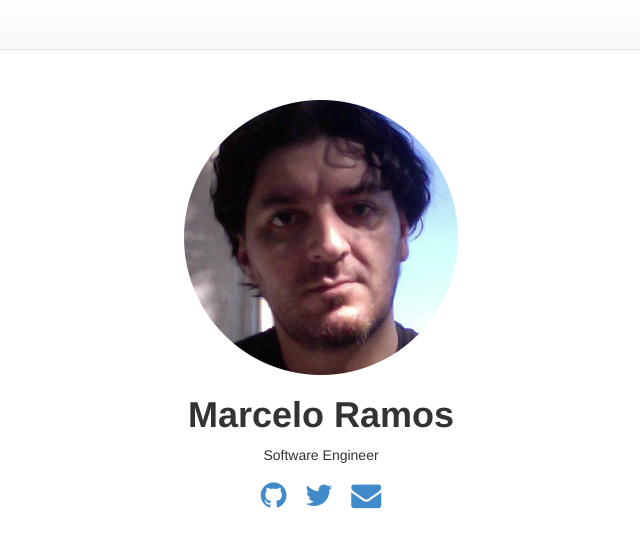
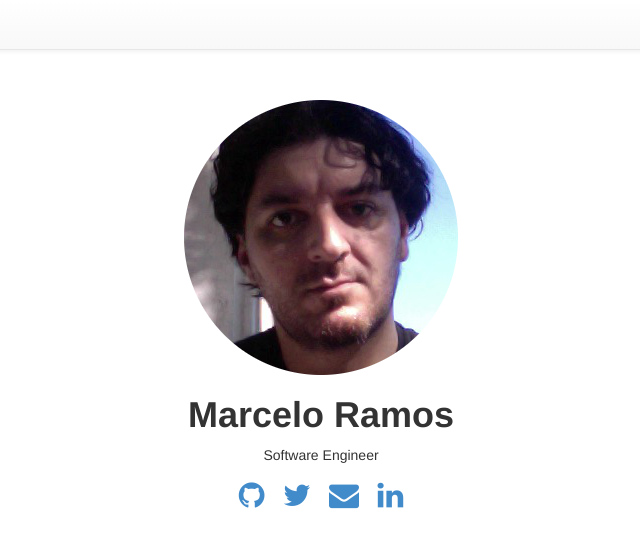
Before and after one commit to marcelor/marcelor.uy, a plain HTML site: page index.html in a window 1280 px wide. Shown: the whole page, without its empty margins (319-959 px from the left). Drawn offline with nearby package versions, Linux system fonts and the light colour scheme.

Commit message:
Added linkedin icon

```diff
--- a/index.html
+++ b/index.html
@@ -60,6 +60,11 @@
                             <i class="fa fa-envelope"></i>
                         </a>
                     </li>
+                    <li>
+                        <a target="_blank" rel="nofollow" href="https://uy.linkedin.com/pub/marcelo-ramos/9/9b/37b">
+                            <i class="fa fa-linkedin"></i>
+                        </a>
+                    </li>
                 </ul>
             </div>
         </div>
```
